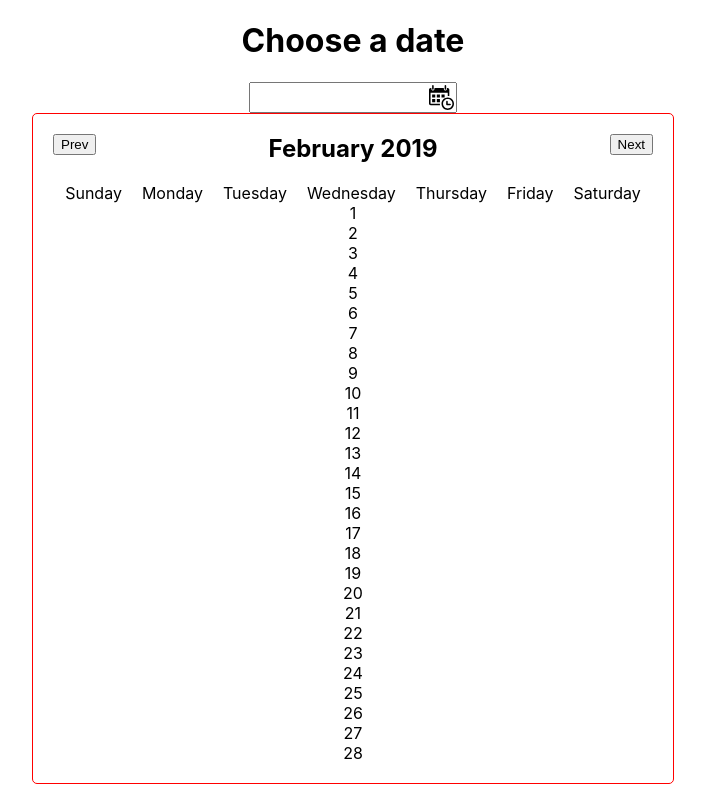
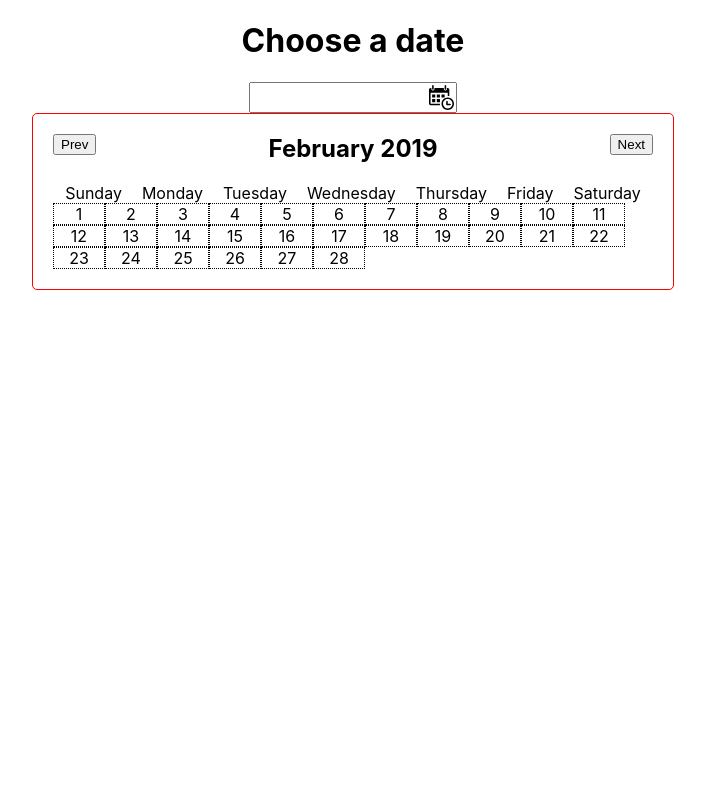
Before and after one commit to AlanaFarkas/date-picker, a React (Create React App) app: page / in a window 1280 px wide. Both pictures are taken after a click on the picture 728 px from the left and 97 px from the top of the page. Shown: the whole page, without its empty margins (287-992 px from the left). Built offline with nearby package versions, Linux system fonts and the light colour scheme.

Commit message:
feat: looks more like a calendar

```diff
--- a/src/CalendarContainer.js
+++ b/src/CalendarContainer.js
@@ -52,8 +52,13 @@ const DaysContainer = styled.div`
         margin: 0 10px;
         display: inline-block;
     }
-`;
+    `;
 
 const DatesContainer = styled.div`
-
+    display: flex;
+    flex-flow: row wrap;
+    div {
+        border: 1px dotted black;
+        width: 50px;
+    }
 `;
```
